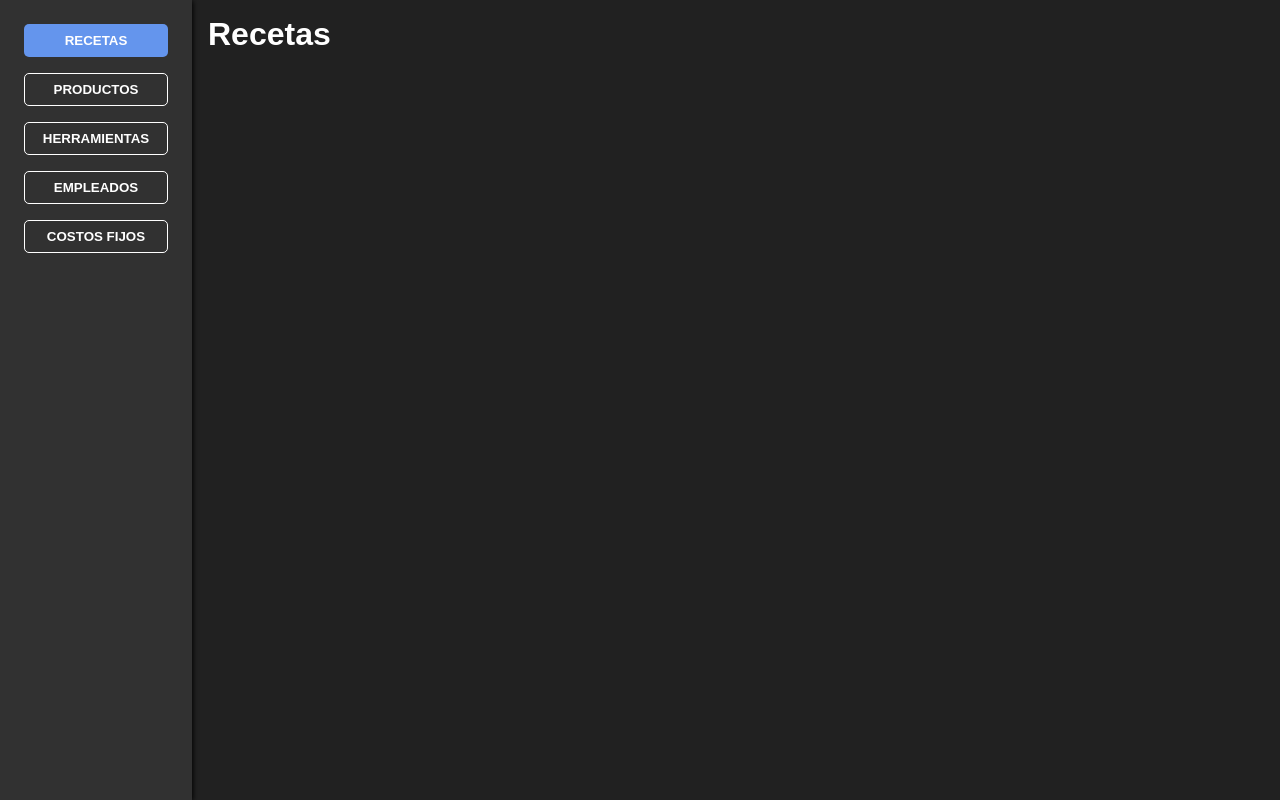
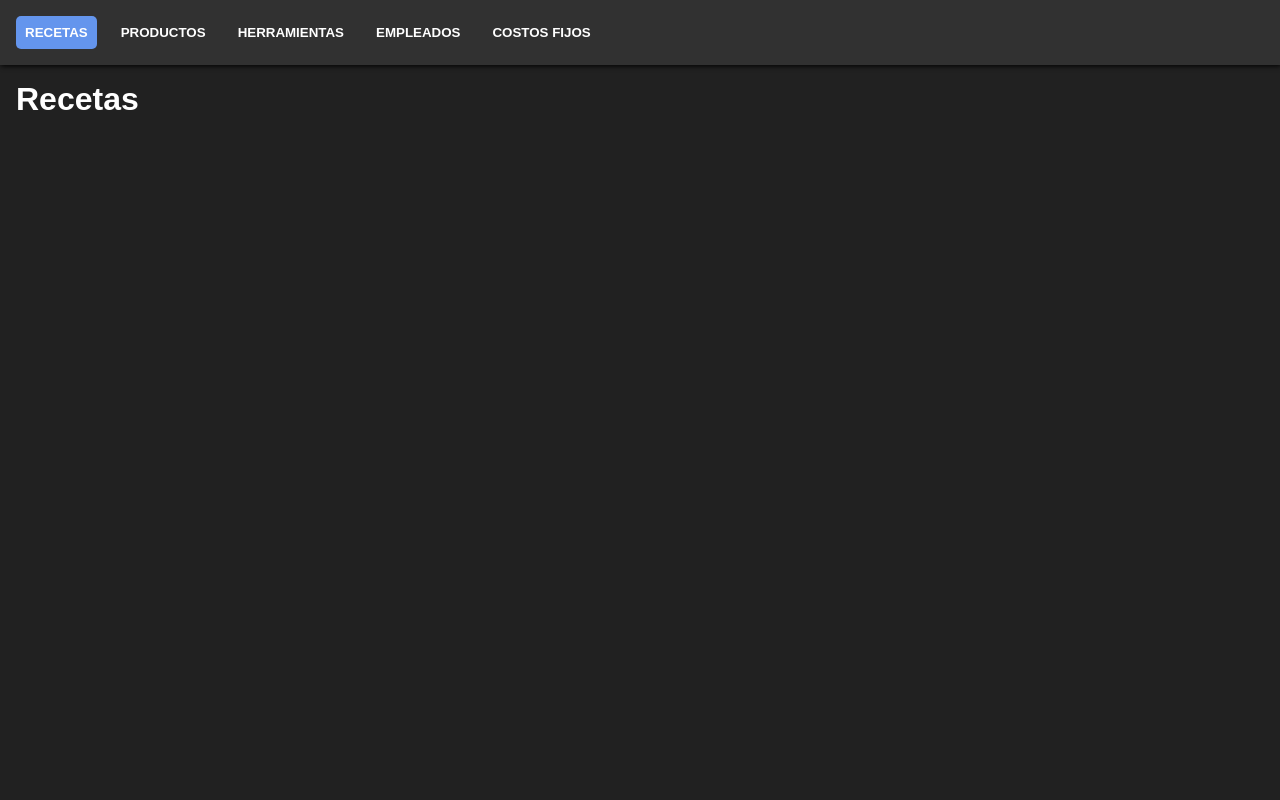
Before and after one commit to hoffme/proyecto-javascript-coderhouse, a plain HTML site: page public/index.html in a window 1280 px wide. Drawn offline with Linux system fonts and the light colour scheme.

Commit message:
refactor estilo navegacion

```diff
--- a/public/css/global.css
+++ b/public/css/global.css
@@ -23,6 +23,6 @@ html, body, #raiz {
 
 #raiz {
     display: flex;
-    flex-direction: row;
+    flex-direction: column;
     background-color: var(--fondo);
 }
--- a/public/css/navegacion.css
+++ b/public/css/navegacion.css
@@ -1,10 +1,10 @@
 .navegacion {
-    padding: 1rem;
+    padding: 0.5rem;
     box-shadow: 1px 1px 5px var(--sombra-superficie-1);
     background-color: var(--superficie-1);
-    width: 10rem;
     display: flex;
-    flex-direction: column;
+    flex-direction: row;
+    overflow-x: auto;
 }
 .navegacion button {
     border-radius: 5px;
@@ -14,7 +14,6 @@
     font-weight: bold;
     border: none;
     color: var(--sobre-superficie-1);
-    border: 1px solid var(--sobre-superficie-1);
 }
 .navegacion button.seleccionado {
     background-color: var(--principal);
```
